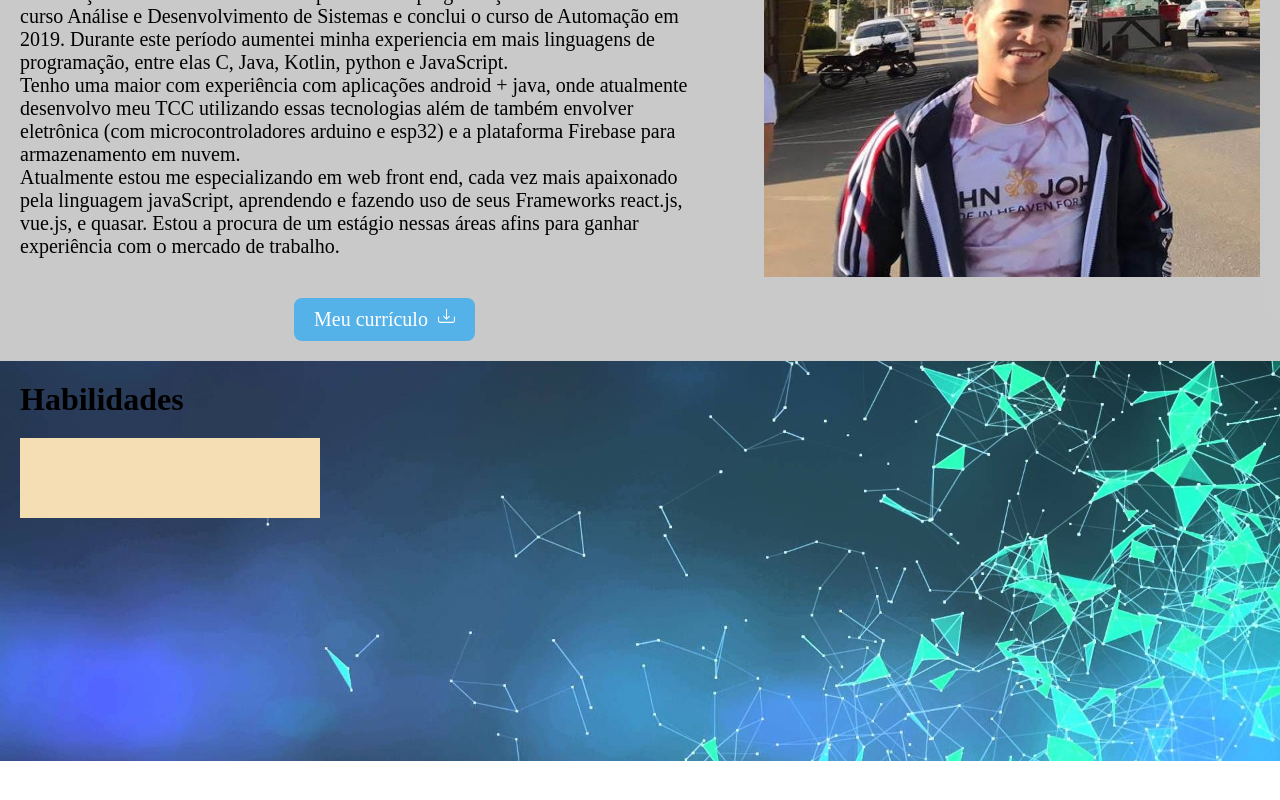
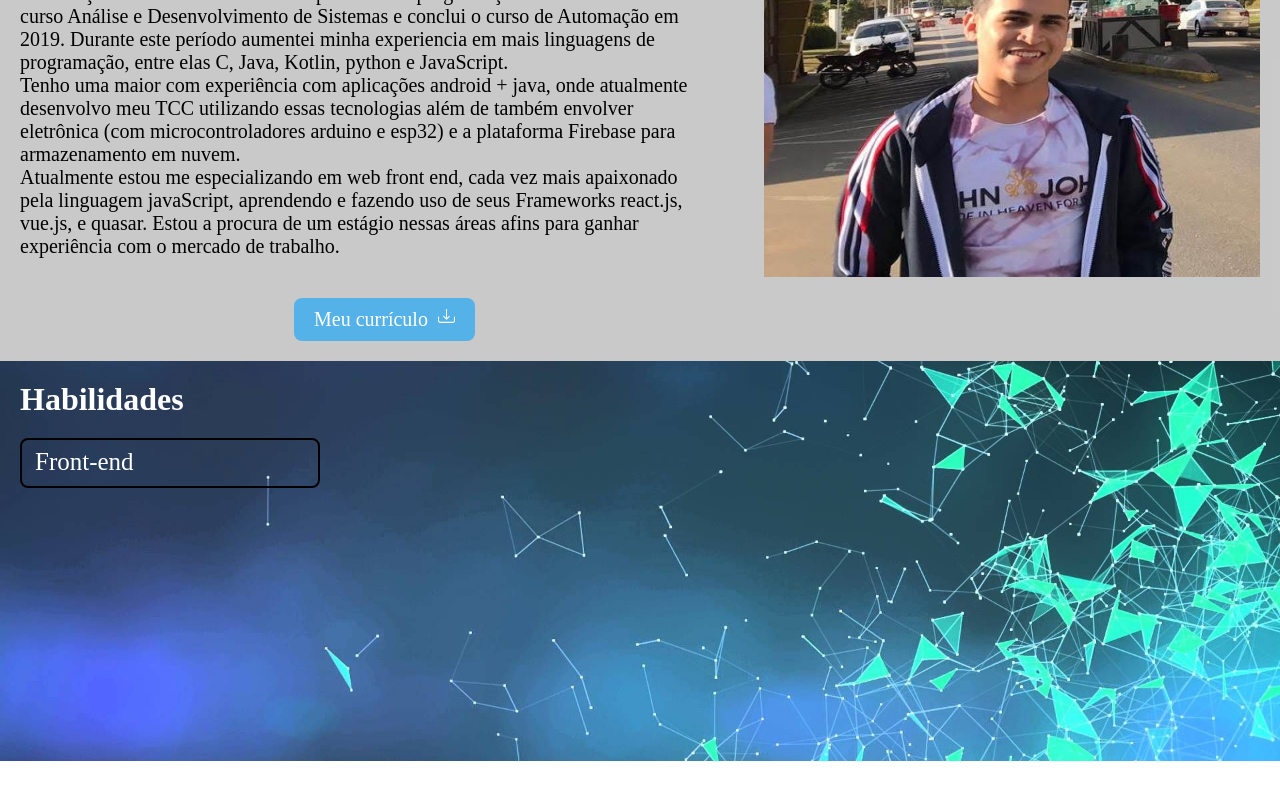
Before and after one commit to DanielSoaresRocha/my-portfolio, a React (Create React App) app: page / in a window 1280 px wide. Shown: the part 958-1758 px from the top of the page. Built offline with nearby package versions, Linux system fonts and the light colour scheme.

Commit message:
adicionando efeitos css na progressBar

```diff
--- a/src/components/ProgressBar/index.js
+++ b/src/components/ProgressBar/index.js
@@ -41,6 +41,7 @@ function ProgressBar () {
 
     return (
         <div className='progressBar'>
+            <p>Front-end</p>
             <div data-anime='progress' className='progress'>
 
             </div>
--- a/src/components/ProgressBar/styles.css
+++ b/src/components/ProgressBar/styles.css
@@ -1,10 +1,25 @@
 .progressBar{
-    height: 80px;
+    height: 50px;
     width: 300px;
-    background-color: wheat;
+    background-color: transparent;
     padding: 3px;
     margin-top: 20px;
     margin-left: 20px;
+    display: flex;
+    flex-direction: column;
+    text-align: center;
+    border: 2px solid black;
+    border-radius: 8px;
+}
+
+.progressBar p{
+    z-index: 20;
+    font-size: 25px;
+    color: white;
+    position: absolute;
+    margin: auto;
+    margin-top: 5px;
+    margin-left: 10px;
 }
 
 .progressBar .progress{
@@ -12,4 +27,14 @@
     width: 20px;
     background:linear-gradient(to right,blue, red, white);
     transition: 1s;
+    animation: animate 2s linear infinite;
+    border-radius: 8px;
 }
+
+@keyframes animate{
+    0%{
+        filter: hue-rotate(0deg);
+    }100%{
+        filter: hue-rotate(360deg);
+    }
+}
--- a/src/pages/Home/styles.css
+++ b/src/pages/Home/styles.css
@@ -157,4 +157,5 @@
 .containerHome .skills h1{
     margin-top: 20px;
     margin-left: 20px;
+    color: white;
 }
```
